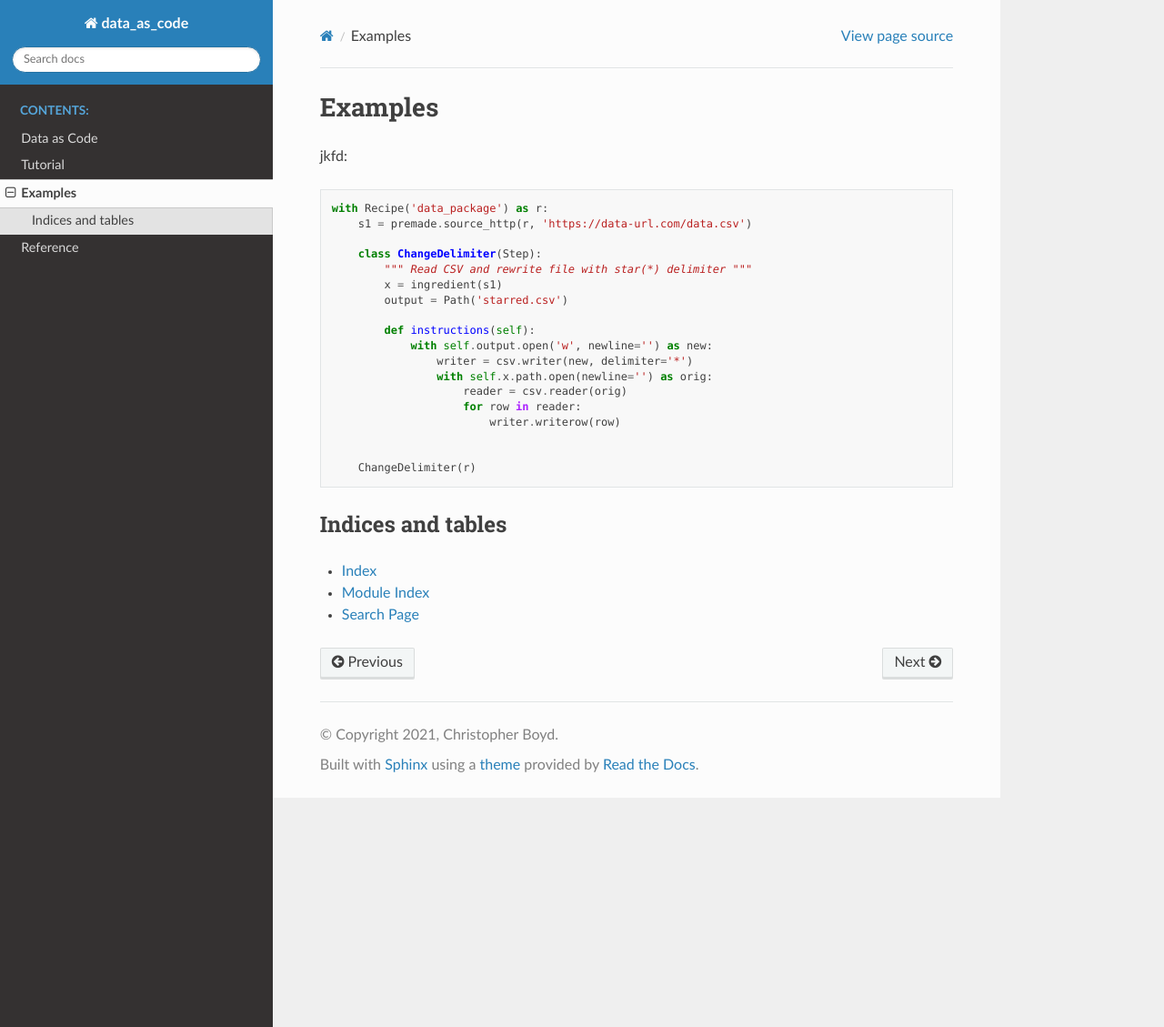
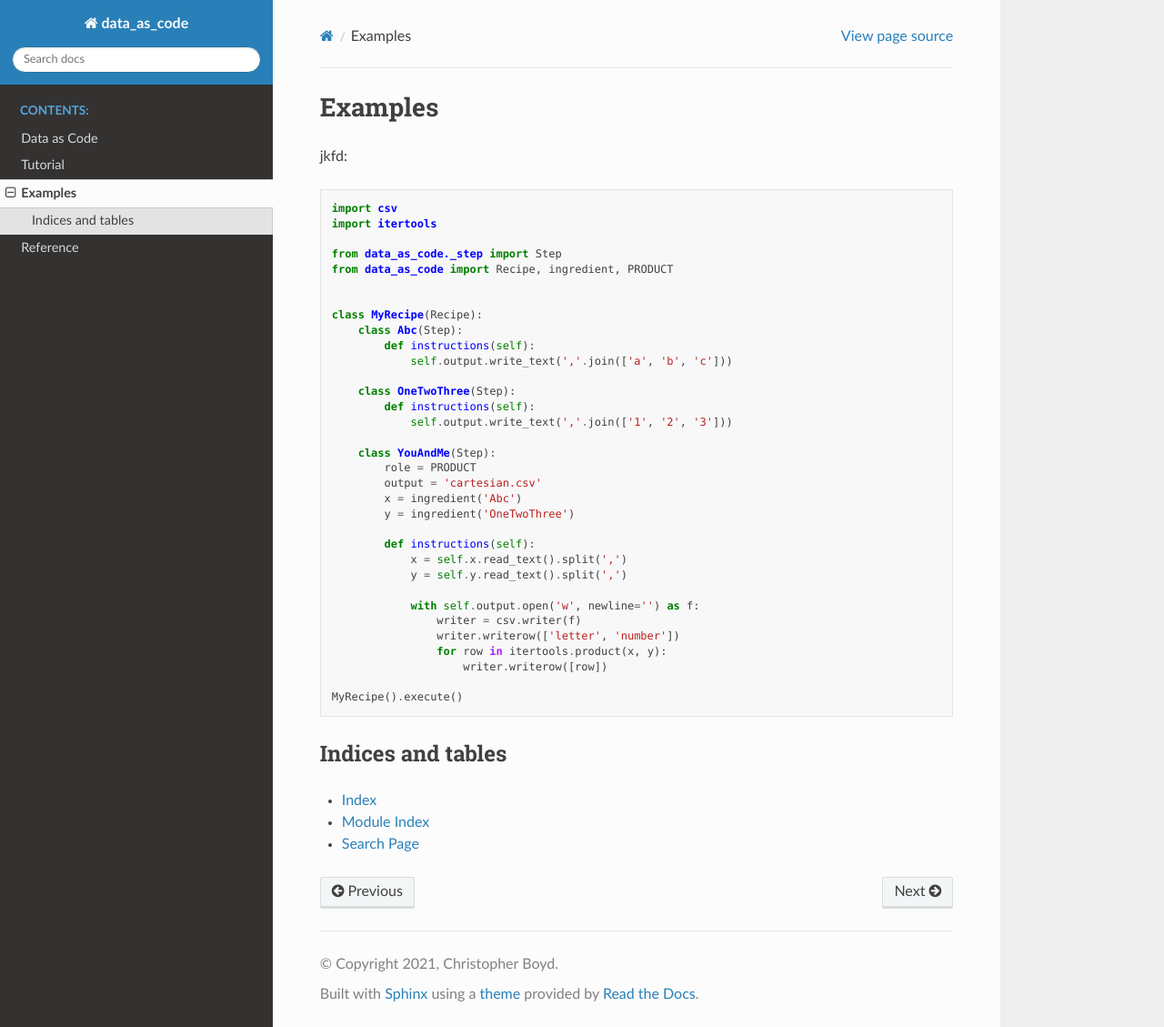
Before and after one commit to Mikuana/data_as_code, a Sphinx documentation site: the page built from docs/source/example.rst, in a window 1280 px wide and 1129 px high. Shown: the whole window at 91% size. Built offline with Sphinx 7.4.7 and the Read the Docs theme 2.0.0, drawn with Linux system fonts in a browser that asks for light colours.

Commit message:
Playing with doc references

```diff
--- a/data_as_code/__init__.py
+++ b/data_as_code/__init__.py
@@ -5,8 +5,7 @@ from data_as_code import premade
 
 __all__ = [
     'Recipe', 'Step', 'ingredient',
-    'SOURCE', 'INTERMEDIARY', 'PRODUCT',
-    'premade'
+    'SOURCE', 'INTERMEDIARY', 'PRODUCT'
 ]
 
 __version__ = '0.0.0'
--- a/docs/source/example.rst
+++ b/docs/source/example.rst
@@ -5,24 +5,40 @@ Examples
 
 jkfd::
 
-    with Recipe('data_package') as r:
-        s1 = premade.source_http(r, 'https://data-url.com/data.csv')
+    import csv
+    import itertools
 
-        class ChangeDelimiter(Step):
-            """ Read CSV and rewrite file with star(*) delimiter """
-            x = ingredient(s1)
-            output = Path('starred.csv')
+    from data_as_code._step import Step
+    from data_as_code import Recipe, ingredient, PRODUCT
+
+
+    class MyRecipe(Recipe):
+        class Abc(Step):
+            def instructions(self):
+                self.output.write_text(','.join(['a', 'b', 'c']))
+
+        class OneTwoThree(Step):
+            def instructions(self):
+                self.output.write_text(','.join(['1', '2', '3']))
+
+        class YouAndMe(Step):
+            role = PRODUCT
+            output = 'cartesian.csv'
+            x = ingredient('Abc')
+            y = ingredient('OneTwoThree')
 
             def instructions(self):
-                with self.output.open('w', newline='') as new:
-                    writer = csv.writer(new, delimiter='*')
-                    with self.x.path.open(newline='') as orig:
-                        reader = csv.reader(orig)
-                        for row in reader:
-                            writer.writerow(row)
+                x = self.x.read_text().split(',')
+                y = self.y.read_text().split(',')
 
+                with self.output.open('w', newline='') as f:
+                    writer = csv.writer(f)
+                    writer.writerow(['letter', 'number'])
+                    for row in itertools.product(x, y):
+                        writer.writerow([row])
 
-        ChangeDelimiter(r)
+    MyRecipe().execute()
+
 
 Indices and tables
 ==================
--- a/docs/source/reference.rst
+++ b/docs/source/reference.rst
@@ -4,12 +4,9 @@ Reference
 Components
 ----------
 
-.. autoclass:: data_as_code._recipe.Recipe
+.. automodule:: data_as_code
     :members:
 
-.. autoclass:: data_as_code._step.Step
-    :no-undoc-members:
-    :members:
 
 .. automodule:: data_as_code._misc
     :members:
```
Also changed, not shown: docs/source/tutorial.rst (+11 -9 lines).
